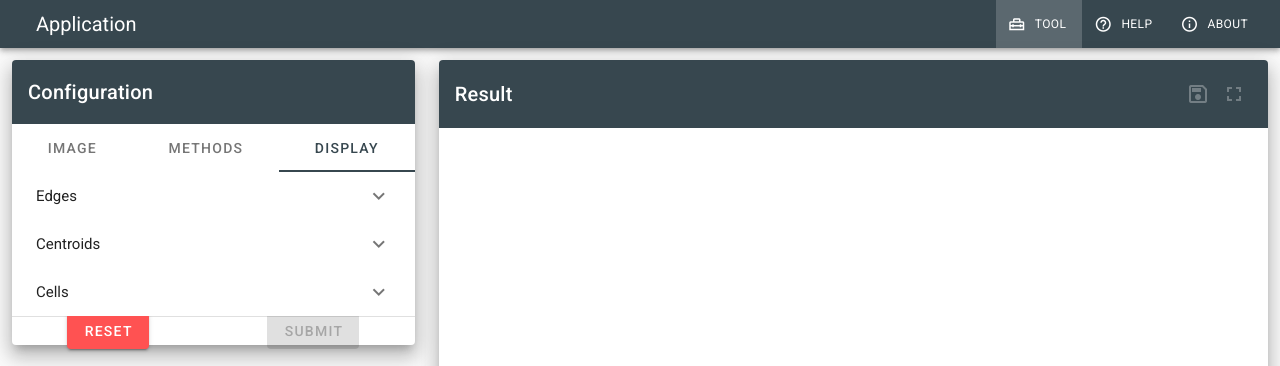
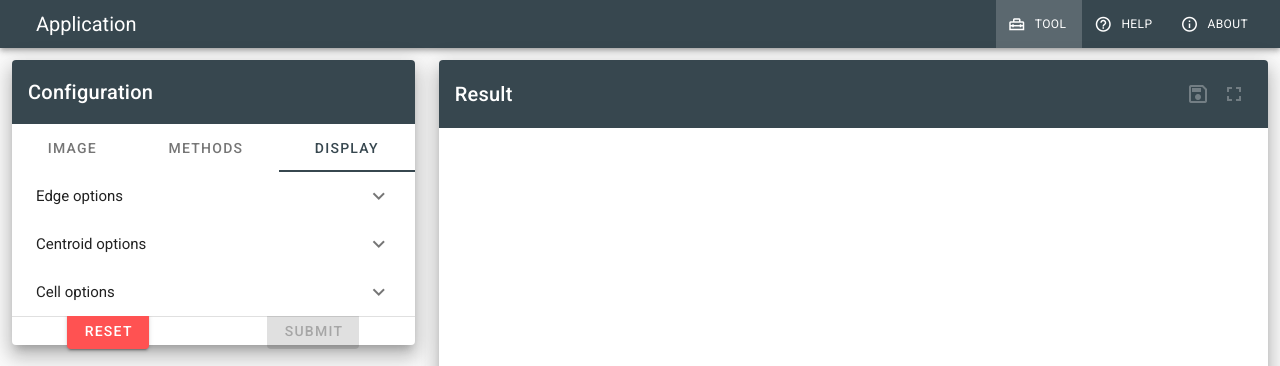
Before and after one commit to nickvdw/image-to-voronoi, a Vue app: page /#/tool in a window 1280 px wide. Both pictures are taken after a click on the tab "DISPLAY". Shown: the top 366 px of the page. Built offline with nearby package versions, Linux system fonts and the light colour scheme; what vue-html2canvas would draw is missing.

Commit message:
Change some default settings

```diff
--- a/src/components/Menu.vue
+++ b/src/components/Menu.vue
@@ -109,12 +109,14 @@
           <v-card flat>
             <v-expansion-panels flat accordion>
               <v-expansion-panel>
-                <v-expansion-panel-header> Edges </v-expansion-panel-header>
+                <v-expansion-panel-header>
+                  Edge options
+                </v-expansion-panel-header>
                 <v-expansion-panel-content>
                   <v-checkbox
                     color="blue-grey darken-3"
                     v-model="displayEdges"
-                    label="Display edges"
+                    label="Display the edges"
                   />
                   <v-color-picker
                     v-model="selectedEdgeColour"
@@ -134,13 +136,13 @@
               </v-expansion-panel>
               <v-expansion-panel>
                 <v-expansion-panel-header>
-                  Centroids
+                  Centroid options
                 </v-expansion-panel-header>
                 <v-expansion-panel-content>
                   <v-checkbox
                     color="blue-grey darken-3"
                     v-model="displayCentroids"
-                    label="Display centroids"
+                    label="Display the centroids"
                   />
                   <v-color-picker
                     v-model="selectedCentroidColour"
@@ -159,12 +161,14 @@
                 </v-expansion-panel-content>
               </v-expansion-panel>
               <v-expansion-panel>
-                <v-expansion-panel-header> Cells </v-expansion-panel-header>
+                <v-expansion-panel-header>
+                  Cell options
+                </v-expansion-panel-header>
                 <v-expansion-panel-content>
                   <v-checkbox
                     color="blue-grey darken-3"
                     v-model="displayColour"
-                    label="Display coloured cells"
+                    label="Colour the cells"
                   />
                   <v-color-picker
                     v-model="selectedCellColour"
@@ -258,7 +262,7 @@ export default {
     selectedAlgorithm: "Delaunay triangulation",
 
     // Selected threshold and associated rules
-    selectedThreshold: 25,
+    selectedThreshold: 5,
     thresholdRules: [
       v =>
         (!!v && v <= 100 && v >= 0) ||
@@ -287,7 +291,7 @@ export default {
 
     displayEdges: false,
     displayCentroids: false,
-    displayColour: false,
+    displayColour: true,
 
     selectedNumberOfNeighbours: 1,
     numberOfNeighboursRules: [
```
